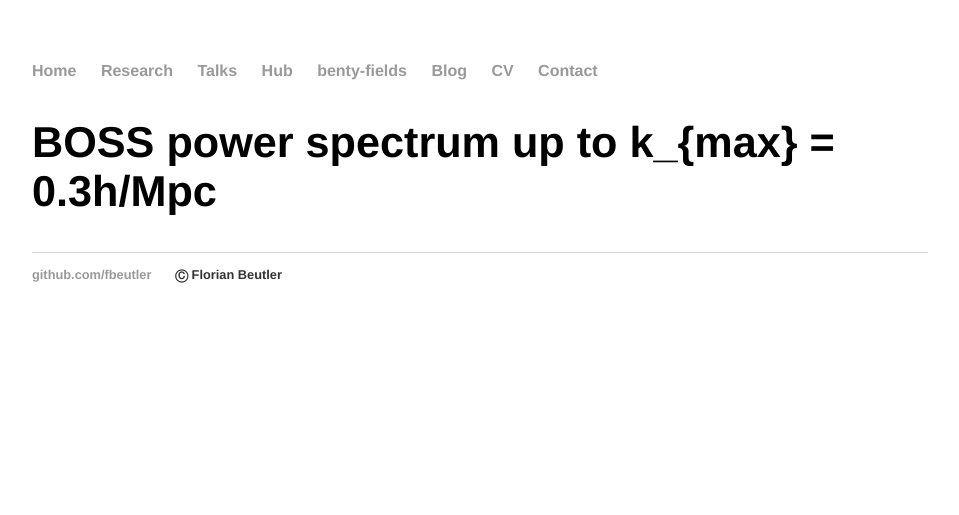
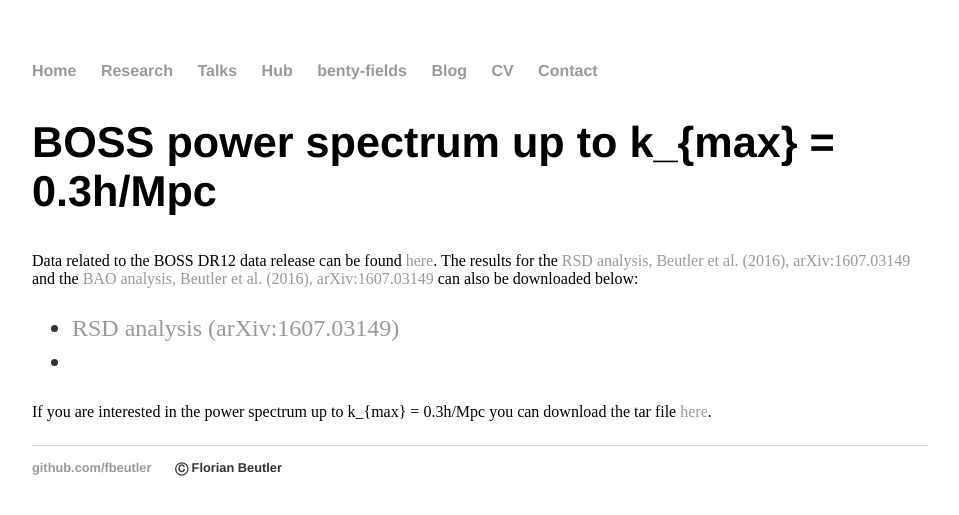
Before and after one commit to fbeutler/fbeutler.github.io, a Jekyll site: the page built from hub/hub.html, in a window 1280 px wide. Shown: the top 515 px of the page, without its empty margins (160-1119 px from the left). Built offline with Jekyll 4.4.1, drawn with Linux system fonts in a browser that asks for light colours.

Commit message:
Update hub.html

```diff
--- a/hub/hub.html
+++ b/hub/hub.html
@@ -6,6 +6,16 @@
 <div id="hub">
   <p>
     <h2>BOSS power spectrum up to k_{max} = 0.3h/Mpc</h2>
-    <a href="/images/Beutler_et_al_2016_1607_03149_power_spectrum_kmax_0_3.tar.gz" download>
+    Data related to the BOSS DR12 data release can be found <a href="http://www.sdss3.org/science/boss_publications.php" target="_blank">
+    here</a>. The results for the <a href="https://arxiv.org/pdf/1607.03150v1.pdf" target="_blank">
+    RSD analysis, Beutler et al. (2016), arXiv:1607.03149</a> and the <a href="https://arxiv.org/pdf/1607.03149v1.pdf" target="_blank">
+    BAO analysis, Beutler et al. (2016), arXiv:1607.03149</a> can also be downloaded below:
+    <ul>
+       <li><a href=>RSD analysis (arXiv:1607.03149)</a></li>
+       <li></li>
+    </ul>
+   If you are interested in the
+    power spectrum up to k_{max} = 0.3h/Mpc you can download the tar file
+    <a href="/statis/Beutler_et_al_2016_1607_03149_power_spectrum_kmax_0_3.tar.gz" download>here</a>.
   </p>
 </div>
```
